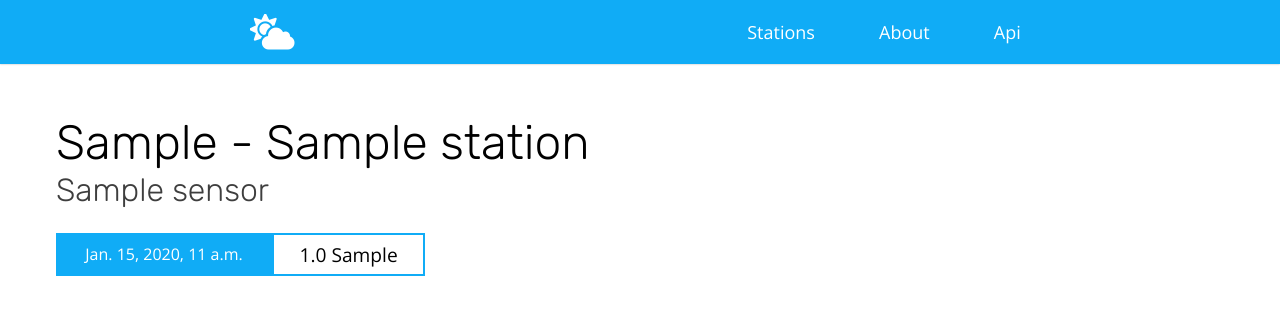
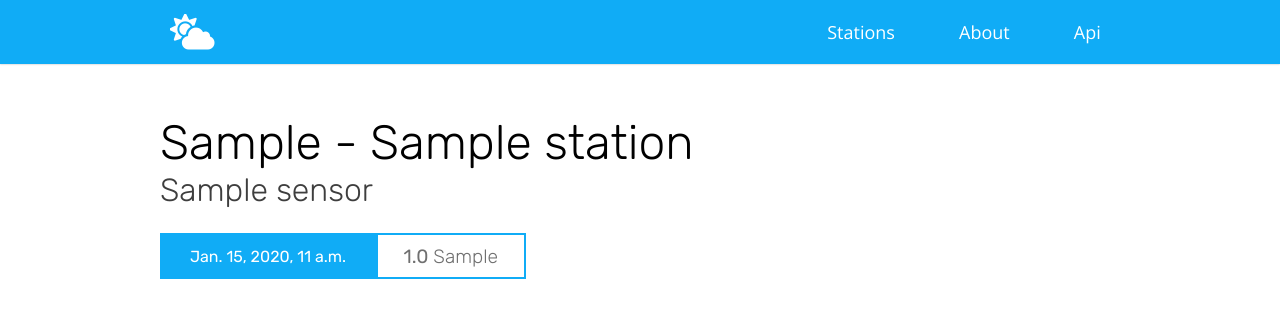
Before and after one commit to marosiak/open_weather, a Django app: page /sensors/1 in a window 1280 px wide. Shown: the top 334 px of the page. Run offline with Django 3.2, Linux system fonts and the light colour scheme; tables that the repository leaves empty hold one stand-in row (values such as "Sample post"); some libraries are stand-ins or nearby versions.

Commit message:
[Fixed] margins / paddings

```diff
--- a/static/css/components/_DataDelegate.scss
+++ b/static/css/components/_DataDelegate.scss
@@ -2,7 +2,7 @@
   display: flex;
   .date {
     background-color: #10ACF6;
-    padding: .65rem 0;
+    padding: .85rem 0;
     width: 13.5rem;
     color: white;
     display: flex;
--- a/static/css/components/_Navigation.scss
+++ b/static/css/components/_Navigation.scss
@@ -7,7 +7,7 @@
   align-items: center;
   justify-content: space-between;
   overflow: hidden;
-  padding: 0 15rem;
+  padding: 0 10rem;
   margin-bottom: 2px;
   box-shadow: 0px 0px 2px 0px rgba(0, 0, 0, 0.3);
 
--- a/static/css/components/_SensorDelegate.scss
+++ b/static/css/components/_SensorDelegate.scss
@@ -1,6 +1,6 @@
 .sensor__delegate {
   border: solid #10ACF6 2px;
-  width: 14rem;
+  width: 23%;
   margin: .45rem;
   a {text-decoration: none; color: black}
   transition: all 150ms;
--- a/static/css/components/_StationDelegate.scss
+++ b/static/css/components/_StationDelegate.scss
@@ -1,6 +1,6 @@
 .station__delegate {
   border: solid #10ACF6 2px;
-  width: 80vw;
+  width: 32%;
   height: 10.5rem;
   color: #10ACF6;
   font-family: 'Rubik', sans-serif;
--- a/static/css/main.css
+++ b/static/css/main.css
@@ -26,7 +26,7 @@ html {
   align-items: center;
   justify-content: space-between;
   overflow: hidden;
-  padding: 0 15rem;
+  padding: 0 10rem;
   margin-bottom: 2px;
   box-shadow: 0px 0px 2px 0px rgba(0, 0, 0, 0.3);
 }
@@ -98,7 +98,7 @@ h2 {
 
 .station__delegate {
   border: solid #10ACF6 2px;
-  width: 80vw;
+  width: 32%;
   height: 10.5rem;
   color: #10ACF6;
   font-family: "Rubik", sans-serif;
@@ -128,7 +128,7 @@ h2 {
 
 .sensor__delegate {
   border: solid #10ACF6 2px;
-  width: 14rem;
+  width: 23%;
   margin: 0.45rem;
   transition: all 150ms;
 }
@@ -162,7 +162,7 @@ h2 {
 }
 .data__delegate .date {
   background-color: #10ACF6;
-  padding: 0.65rem 0;
+  padding: 0.85rem 0;
   width: 13.5rem;
   color: white;
   display: flex;
@@ -275,29 +275,27 @@ h2 {
 }
 
 .stations {
-  padding-top: 3rem;
-  padding-left: 3.5rem;
+  padding: 3rem 10rem;
 }
 .stations h1 {
   padding-left: 0.1rem;
 }
 .stations .stations__list {
   display: flex;
-  width: 70vw;
+  flex-wrap: wrap;
   margin-top: 1rem;
   padding: 0;
 }
 
 .station__details {
-  padding-top: 3rem;
-  padding-left: 3.5rem;
+  padding: 3rem 10rem;
 }
 .station__details h1 {
   padding-left: 0.1rem;
 }
 .station__details .sensors__list {
   display: flex;
-  width: 70vw;
+  width: 100%;
   margin-top: 1rem;
   padding: 0;
   flex-wrap: wrap;
@@ -305,13 +303,14 @@ h2 {
 }
 
 .sensor__details {
-  padding-top: 3rem;
-  padding-left: 3.5rem;
+  font-family: "Rubik", sans-serif;
+  padding: 3rem 10rem;
 }
 .sensor__details h2 {
   color: #3e3e3e;
 }
 .sensor__details .datas__list {
+  color: #707070;
   padding: 0;
   margin: 1rem 0 0;
 }
@@ -319,5 +318,8 @@ h2 {
   margin: 0.5rem 0;
   padding: 0;
 }
+.sensor__details .datas__list li b {
+  font-weight: 300;
+}
 
 /*# sourceMappingURL=main.css.map */
--- a/static/css/views/_SensorDetails.scss
+++ b/static/css/views/_SensorDetails.scss
@@ -1,16 +1,20 @@
 .sensor__details {
-  padding-top: 3rem;
-  padding-left: 3.5rem;
+  font-family: 'Rubik', sans-serif;
+  padding: 3rem 10rem;
   h2 {
     color: #3e3e3e;
   }
   .datas__list {
+    color: #707070;
     padding: 0;
     margin: 1rem 0 0;
 
     li {
       margin: .5rem 0;
       padding: 0;
+      b {
+        font-weight: 300;
+      }
     }
   }
 }
--- a/static/css/views/_StationDetails.scss
+++ b/static/css/views/_StationDetails.scss
@@ -1,12 +1,12 @@
 .station__details {
-  padding-top: 3rem;
-  padding-left: 3.5rem;
+  padding: 3rem 10rem;
   h1 {
     padding-left: .1rem;
   }
   .sensors__list {
     display: flex;
-    width: 70vw;
+    //width: 70vw;
+    width: 100%;
     margin-top: 1rem;
     padding: 0;
     flex-wrap: wrap;
--- a/static/css/views/_StationsView.scss
+++ b/static/css/views/_StationsView.scss
@@ -1,12 +1,11 @@
 .stations {
-  padding-top: 3rem;
-  padding-left: 3.5rem;
+  padding: 3rem 10rem;
   h1 {
     padding-left: .1rem;
   }
   .stations__list {
     display: flex;
-    width: 70vw;
+    flex-wrap: wrap;
     margin-top: 1rem;
     padding: 0;
   }
```
Also changed, not shown: 1 other file.
